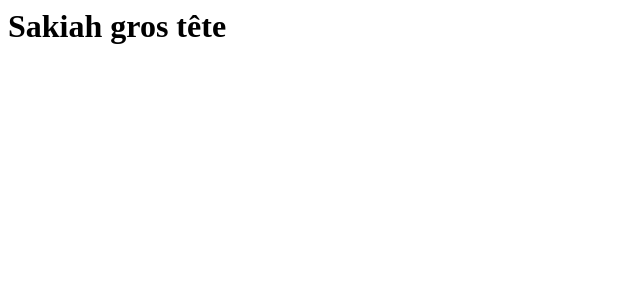
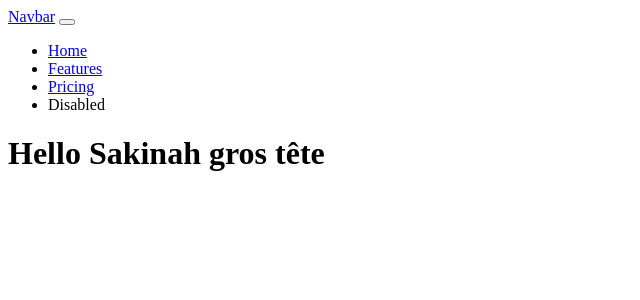
Before and after one commit to Zakpm/projet_Sakinah, a Symfony app: template templates/pages/visitor/welcome/index.html.twig in a window 1280 px wide. Shown: the top 300 px of the page, without its empty margins (0-640 px from the left). Run offline with Twig, Linux system fonts and the light colour scheme; the template is opened without the code that fills it, so the values that code supplies are empty; some libraries are stand-ins or nearby versions.

Commit message:
Mise en place des pakctets

```diff
--- /dev/null
+++ b/assets/controllers.json
@@ -0,0 +1,4 @@
+{
+    "controllers": [],
+    "entrypoints": []
+}
--- /dev/null
+++ b/assets/styles/app.scss
@@ -0,0 +1,2 @@
+// the ~ allows you to reference things in node_modules
+@import "~bootstrap/scss/bootstrap";
--- a/composer.json
+++ b/composer.json
@@ -39,6 +39,7 @@
         "symfony/twig-bundle": "6.2.*",
         "symfony/validator": "6.2.*",
         "symfony/web-link": "6.2.*",
+        "symfony/webpack-encore-bundle": "^1.16",
         "symfony/yaml": "6.2.*",
         "twig/extra-bundle": "^2.12|^3.0",
         "twig/twig": "^2.12|^3.0"
--- a/config/bundles.php
+++ b/config/bundles.php
@@ -12,4 +12,5 @@ return [
     Symfony\Bundle\MonologBundle\MonologBundle::class => ['all' => true],
     Symfony\Bundle\MakerBundle\MakerBundle::class => ['dev' => true],
     Sensio\Bundle\FrameworkExtraBundle\SensioFrameworkExtraBundle::class => ['all' => true],
+    Symfony\WebpackEncoreBundle\WebpackEncoreBundle::class => ['all' => true],
 ];
--- a/templates/pages/visitor/welcome/index.html.twig
+++ b/templates/pages/visitor/welcome/index.html.twig
@@ -1 +1,5 @@
-<h1>Sakiah gros tête</h1>
+{% extends "themes/base_visitor.html.twig" %}
+
+{% block main %}
+    <h1 class="text-center my-3 display-5">Hello Sakinah gros tête</h1>
+{% endblock %}
--- /dev/null
+++ b/templates/themes/base_visitor.html.twig
@@ -0,0 +1,49 @@
+<!DOCTYPE html>
+<html lang="fr">
+<head>
+    <meta charset="UTF-8">
+    <meta http-equiv="X-UA-Compatible" content="IE=edge">
+    <meta name="viewport" content="width=device-width, initial-scale=1.0">
+    <title>Document</title>
+
+    {# Chargement de Bootstrap et CSS depuis webpack encore #}
+    {% block webckpack_css %}
+    {{ encore_entry_link_tags('app') }}
+    {% endblock %}
+
+    {# Chargement de la partie js de Bootstrap et du javascript depuis webpack encore #}
+    {% block webckpack_js %}
+    {{ encore_entry_script_tags('app') }}
+    {% endblock %}
+</head>
+<body class="bg-light">
+    <nav class="navbar navbar-expand-lg bg-body-tertiary">
+        <div class="container-fluid">
+          <a class="navbar-brand" href="#">Navbar</a>
+          <button class="navbar-toggler" type="button" data-bs-toggle="collapse" data-bs-target="#navbarNav" aria-controls="navbarNav" aria-expanded="false" aria-label="Toggle navigation">
+            <span class="navbar-toggler-icon"></span>
+          </button>
+          <div class="collapse navbar-collapse" id="navbarNav">
+            <ul class="navbar-nav">
+              <li class="nav-item">
+                <a class="nav-link active" aria-current="page" href="#">Home</a>
+              </li>
+              <li class="nav-item">
+                <a class="nav-link" href="#">Features</a>
+              </li>
+              <li class="nav-item">
+                <a class="nav-link" href="#">Pricing</a>
+              </li>
+              <li class="nav-item">
+                <a class="nav-link disabled">Disabled</a>
+              </li>
+            </ul>
+          </div>
+        </div>
+      </nav>
+
+      <main class="container-fluid">
+        {% block main %}{% endblock %}
+      </main>
+</body>
+</html>
--- /dev/null
+++ b/webpack.config.js
@@ -0,0 +1,79 @@
+const Encore = require('@symfony/webpack-encore');
+
+// Manually configure the runtime environment if not already configured yet by the "encore" command.
+// It's useful when you use tools that rely on webpack.config.js file.
+if (!Encore.isRuntimeEnvironmentConfigured()) {
+    Encore.configureRuntimeEnvironment(process.env.NODE_ENV || 'dev');
+}
+
+Encore
+    // directory where compiled assets will be stored
+    .setOutputPath('public/build/')
+    // public path used by the web server to access the output path
+    .setPublicPath('/build')
+    // only needed for CDN's or subdirectory deploy
+    //.setManifestKeyPrefix('build/')
+
+    /*
+     * ENTRY CONFIG
+     *
+     * Each entry will result in one JavaScript file (e.g. app.js)
+     * and one CSS file (e.g. app.css) if your JavaScript imports CSS.
+     */
+    .addEntry('app', './assets/app.js')
+
+    // enables the Symfony UX Stimulus bridge (used in assets/bootstrap.js)
+    .enableStimulusBridge('./assets/controllers.json')
+
+    // When enabled, Webpack "splits" your files into smaller pieces for greater optimization.
+    .splitEntryChunks()
+
+    // will require an extra script tag for runtime.js
+    // but, you probably want this, unless you're building a single-page app
+    .enableSingleRuntimeChunk()
+
+    /*
+     * FEATURE CONFIG
+     *
+     * Enable & configure other features below. For a full
+     * list of features, see:
+     * https://symfony.com/doc/current/frontend.html#adding-more-features
+     */
+    .cleanupOutputBeforeBuild()
+    .enableBuildNotifications()
+    .enableSourceMaps(!Encore.isProduction())
+    // enables hashed filenames (e.g. app.abc123.css)
+    .enableVersioning(Encore.isProduction())
+
+    // configure Babel
+    // .configureBabel((config) => {
+    //     config.plugins.push('@babel/a-babel-plugin');
+    // })
+
+    // enables and configure @babel/preset-env polyfills
+    .configureBabelPresetEnv((config) => {
+        config.useBuiltIns = 'usage';
+        config.corejs = '3.23';
+    })
+
+    // enables Sass/SCSS support
+    .enableSassLoader()
+
+    // enables PostCss support
+    .enablePostCssLoader()
+
+    // uncomment if you use TypeScript
+    //.enableTypeScriptLoader()
+
+    // uncomment if you use React
+    //.enableReactPreset()
+
+    // uncomment to get integrity="..." attributes on your script & link tags
+    // requires WebpackEncoreBundle 1.4 or higher
+    //.enableIntegrityHashes(Encore.isProduction())
+
+    // uncomment if you're having problems with a jQuery plugin
+    //.autoProvidejQuery()
+;
+
+module.exports = Encore.getWebpackConfig();
```
Also changed, not shown: assets/app.js (added, +15 -0 lines), assets/bootstrap.js (added, +11 -0 lines), assets/controllers/hello_controller.js (added, +16 -0 lines), package.json (added, +31 -0 lines), postcss.config.js (added, +9 -0 lines), 5 other files.
